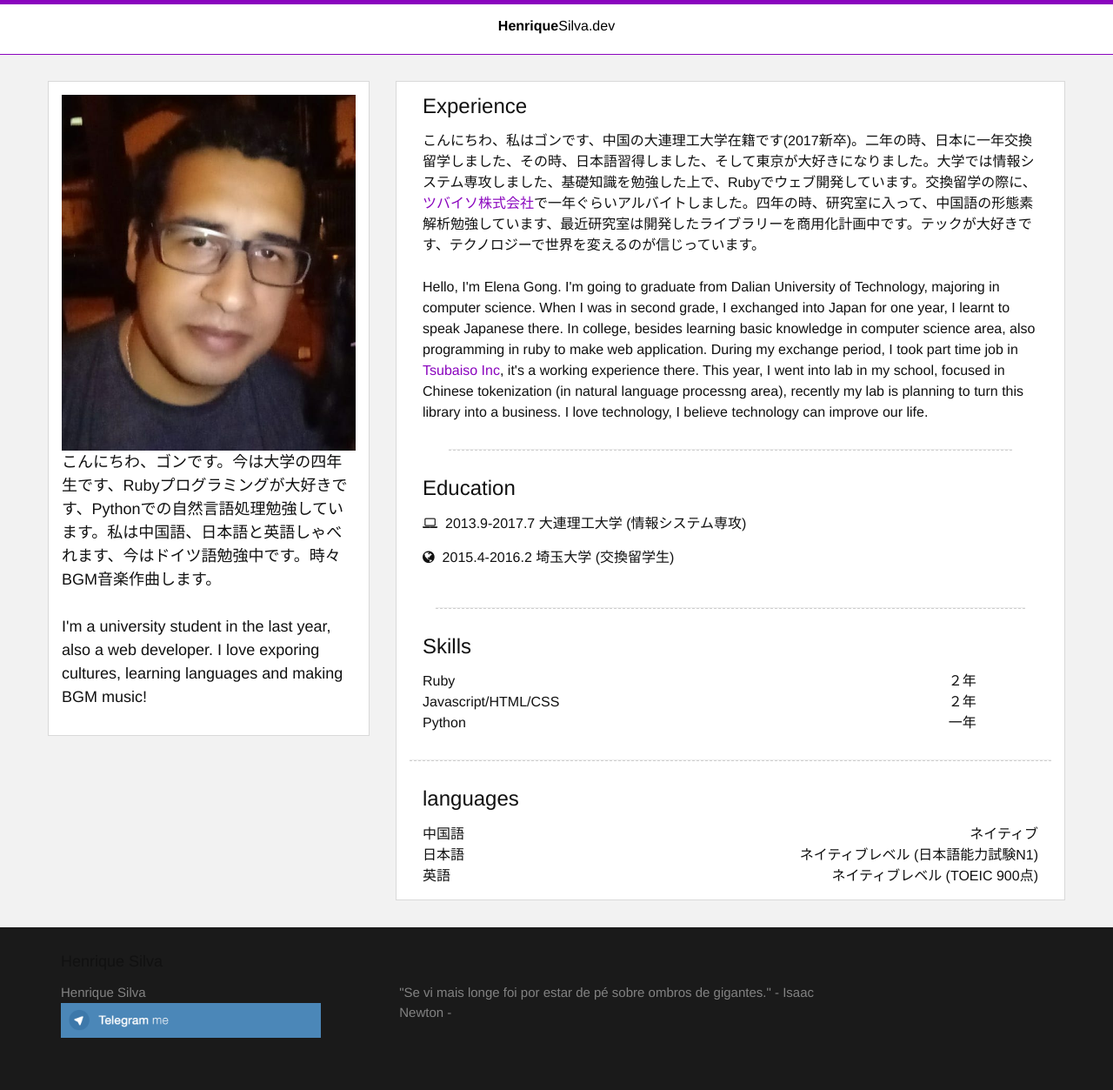
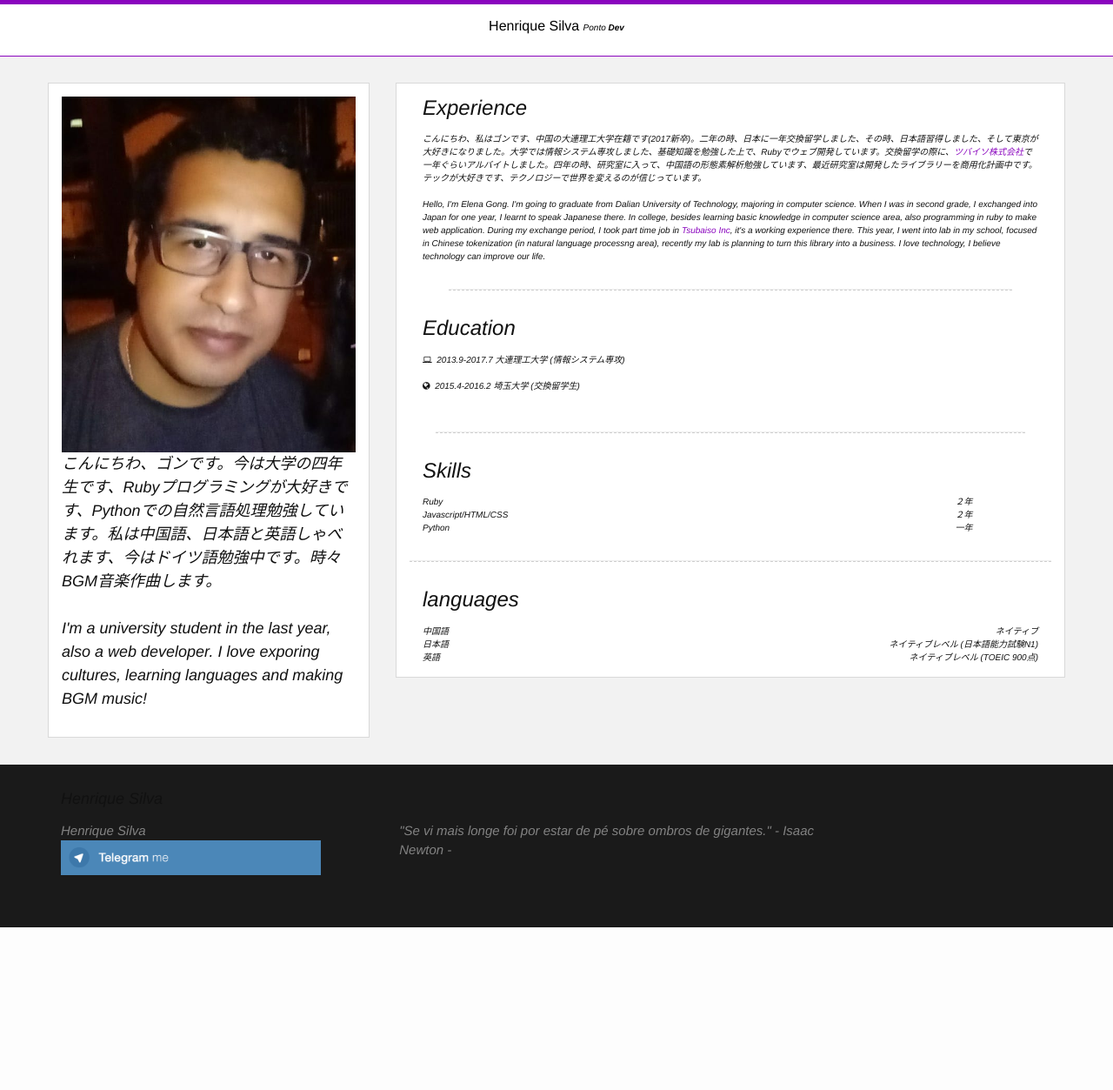
Before and after one commit to henriquehsilva/henriquesilvadev, a Jekyll site: the page built from about-me.html, in a window 1280 px wide. Shown: the whole page at 87% size. Built offline with Jekyll 4.4.1, drawn with Linux system fonts in a browser that asks for light colours; after the commit the page ends 1066 px from its top, so only the background shows below that.

Commit message:
Edit title

```diff
--- a/_includes/header.html
+++ b/_includes/header.html
@@ -2,7 +2,7 @@
   <div class="container" style="text-align:center">
     <div class="navbar" style="margin-bottom:0;border:0">
     <ul class="navbar-nav nav header-nav">
-    <li><a href="{{ site.baseurl }}/index.html" class="button" style="color: #000"><b>Henrique</b>Silva.dev</a></li>
+    <li><a href="{{ site.baseurl }}/index.html" class="button" style="color: #000">Henrique Silva <i style="font-size:10px">Ponto<i> <b>Dev</b></a></li>
     <!-- <li><a href="{{ site.baseurl }}/compositions.html" class="button nav-button">Music Compositions</a></li> -->
     </ul>
     </div>
```
